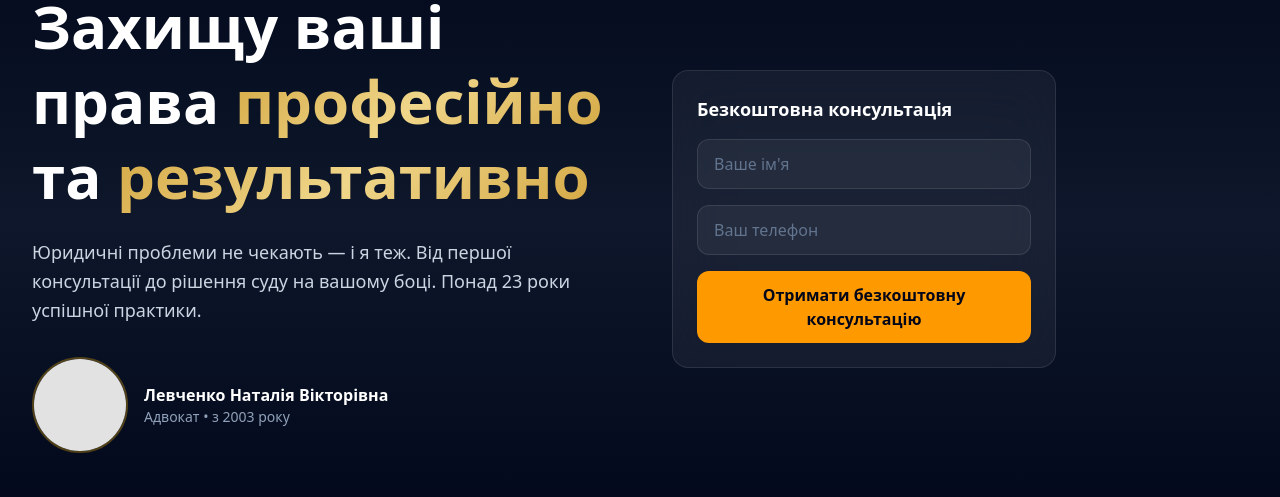
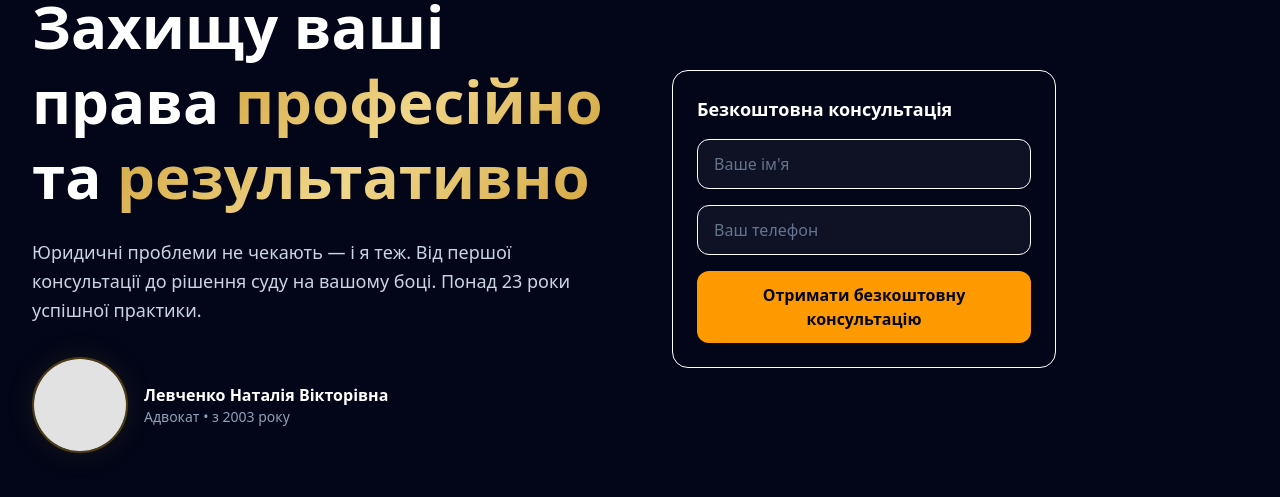
Before and after one commit to JackFromMars/advokat-site, a Next.js app: page / in a window 1280 px wide. Shown: the part 221-718 px from the top of the page. Built offline with nearby package versions, Linux system fonts and the light colour scheme; no server answers.

Commit message:
redesign: Hero + ContactForm with serif headings, Lucide icons, CSS vars

```diff
--- a/src/components/ContactForm.tsx
+++ b/src/components/ContactForm.tsx
@@ -1,6 +1,7 @@
 "use client";
 
 import { useState } from "react";
+import { Check } from "lucide-react";
 
 interface ContactFormProps {
   variant?: "hero" | "section";
@@ -36,8 +37,12 @@ export default function ContactForm({ variant = "section" }: ContactFormProps) {
 
   if (status === "sent") {
     return (
-      <div className={`glass p-6 text-center ${variant === "hero" ? "max-w-sm" : ""}`}>
-        <div className="text-3xl mb-2">✓</div>
+      <div
+        className={`bg-[var(--color-glass)] border border-[var(--color-border)] rounded-2xl p-6 text-center ${variant === "hero" ? "max-w-sm" : ""}`}
+      >
+        <div className="icon-container mx-auto mb-2">
+          <Check size={20} />
+        </div>
         <p className="text-white font-medium">Дякую за звернення!</p>
         <p className="text-slate-400 text-sm mt-1">
           Зв'яжуся з вами протягом години
@@ -49,9 +54,9 @@ export default function ContactForm({ variant = "section" }: ContactFormProps) {
   return (
     <form
       onSubmit={handleSubmit}
-      className={`glass p-6 space-y-4 ${variant === "hero" ? "max-w-sm" : "max-w-lg mx-auto"}`}
+      className={`bg-[var(--color-glass)] border border-[var(--color-border)] rounded-2xl p-6 space-y-4 ${variant === "hero" ? "max-w-sm" : "max-w-lg mx-auto"}`}
     >
-      <h3 className="text-lg font-semibold text-white">
+      <h3 className="font-heading text-lg font-semibold text-white">
         {variant === "hero"
           ? "Безкоштовна консультація"
           : "Залиште заявку — зателефоную протягом години"}
@@ -62,7 +67,7 @@ export default function ContactForm({ variant = "section" }: ContactFormProps) {
         value={name}
         onChange={(e) => setName(e.target.value)}
         required
-        className="w-full px-4 py-3 bg-white/5 border border-white/10 rounded-xl text-white placeholder:text-slate-500 focus:outline-none focus:border-amber-400/50 focus:ring-1 focus:ring-amber-400/50 transition-colors"
+        className="w-full px-4 py-3 bg-white/5 border border-[var(--color-border)] rounded-xl text-white placeholder:text-slate-500 focus:outline-none focus:border-[var(--color-accent)]/50 focus:ring-1 focus:ring-[var(--color-accent)]/50 transition-colors duration-200"
       />
       <input
         type="tel"
@@ -70,12 +75,12 @@ export default function ContactForm({ variant = "section" }: ContactFormProps) {
         value={phone}
         onChange={(e) => setPhone(e.target.value)}
         required
-        className="w-full px-4 py-3 bg-white/5 border border-white/10 rounded-xl text-white placeholder:text-slate-500 focus:outline-none focus:border-amber-400/50 focus:ring-1 focus:ring-amber-400/50 transition-colors"
+        className="w-full px-4 py-3 bg-white/5 border border-[var(--color-border)] rounded-xl text-white placeholder:text-slate-500 focus:outline-none focus:border-[var(--color-accent)]/50 focus:ring-1 focus:ring-[var(--color-accent)]/50 transition-colors duration-200"
       />
       <button
         type="submit"
         disabled={status === "sending"}
-        className="w-full py-3 px-6 bg-amber-500 hover:bg-amber-400 text-slate-950 font-semibold rounded-xl transition-colors disabled:opacity-50 min-h-[44px]"
+        className="cursor-pointer w-full py-3 px-6 bg-amber-500 hover:bg-amber-400 text-slate-950 font-semibold rounded-xl transition-colors duration-200 disabled:opacity-50 min-h-[44px]"
       >
         {status === "sending"
           ? "Надсилаю..."
--- a/src/components/Hero.tsx
+++ b/src/components/Hero.tsx
@@ -1,11 +1,13 @@
 import Image from "next/image";
+import { Phone } from "lucide-react";
 import { contacts } from "@/data/contacts";
 import ContactForm from "./ContactForm";
 
 export default function Hero() {
   return (
     <section className="relative min-h-[90vh] flex items-center">
-      <div className="absolute inset-0 bg-gradient-to-b from-slate-950 via-slate-900 to-slate-950" />
+      <div className="absolute inset-0 bg-gradient-to-b from-[var(--color-bg-deep)] via-[var(--color-bg-base)] to-[var(--color-bg-deep)]" />
+      <div className="absolute top-1/4 left-1/2 -translate-x-1/2 w-[600px] h-[600px] bg-[var(--color-primary)] rounded-full opacity-[0.04] blur-[120px]" />
 
       <div className="relative max-w-7xl mx-auto px-4 sm:px-6 lg:px-8 py-12 md:py-20">
         <div className="grid grid-cols-1 lg:grid-cols-2 gap-8 lg:gap-16 items-center">
@@ -13,7 +15,7 @@ export default function Hero() {
             <p className="text-amber-400 font-medium mb-4 text-sm uppercase tracking-wider">
               Адвокат у Чернівцях з 2003 року
             </p>
-            <h1 className="text-3xl sm:text-4xl md:text-5xl lg:text-6xl font-bold text-white leading-tight mb-6">
+            <h1 className="font-heading text-3xl sm:text-4xl md:text-5xl lg:text-6xl font-bold text-white leading-tight mb-6">
               Захищу ваші права{" "}
               <span className="gold-gradient">професійно</span> та{" "}
               <span className="gold-gradient">результативно</span>
@@ -24,7 +26,7 @@ export default function Hero() {
             </p>
 
             <div className="flex items-center justify-center lg:justify-start gap-4 mb-8">
-              <div className="relative w-20 h-20 md:w-24 md:h-24 rounded-full overflow-hidden border-2 border-amber-400/30">
+              <div className="relative w-20 h-20 md:w-24 md:h-24 rounded-full overflow-hidden border-2 border-amber-400/30 shadow-[0_0_30px_rgba(212,168,67,0.1)]">
                 <Image
                   src="/images/photo.jpg"
                   alt={contacts.name}
@@ -41,9 +43,10 @@ export default function Hero() {
 
             <a
               href={`tel:${contacts.phoneRaw}`}
-              className="lg:hidden inline-flex items-center gap-2 py-3 px-6 bg-amber-500 hover:bg-amber-400 text-slate-950 font-semibold rounded-xl transition-colors min-h-[44px]"
+              className="lg:hidden cursor-pointer inline-flex items-center gap-2 py-3 px-6 bg-amber-500 hover:bg-amber-400 text-slate-950 font-semibold rounded-xl transition-colors duration-200 min-h-[44px]"
             >
-              📞 Зателефонувати
+              <Phone size={18} />
+              Зателефонувати
             </a>
           </div>
 
```
